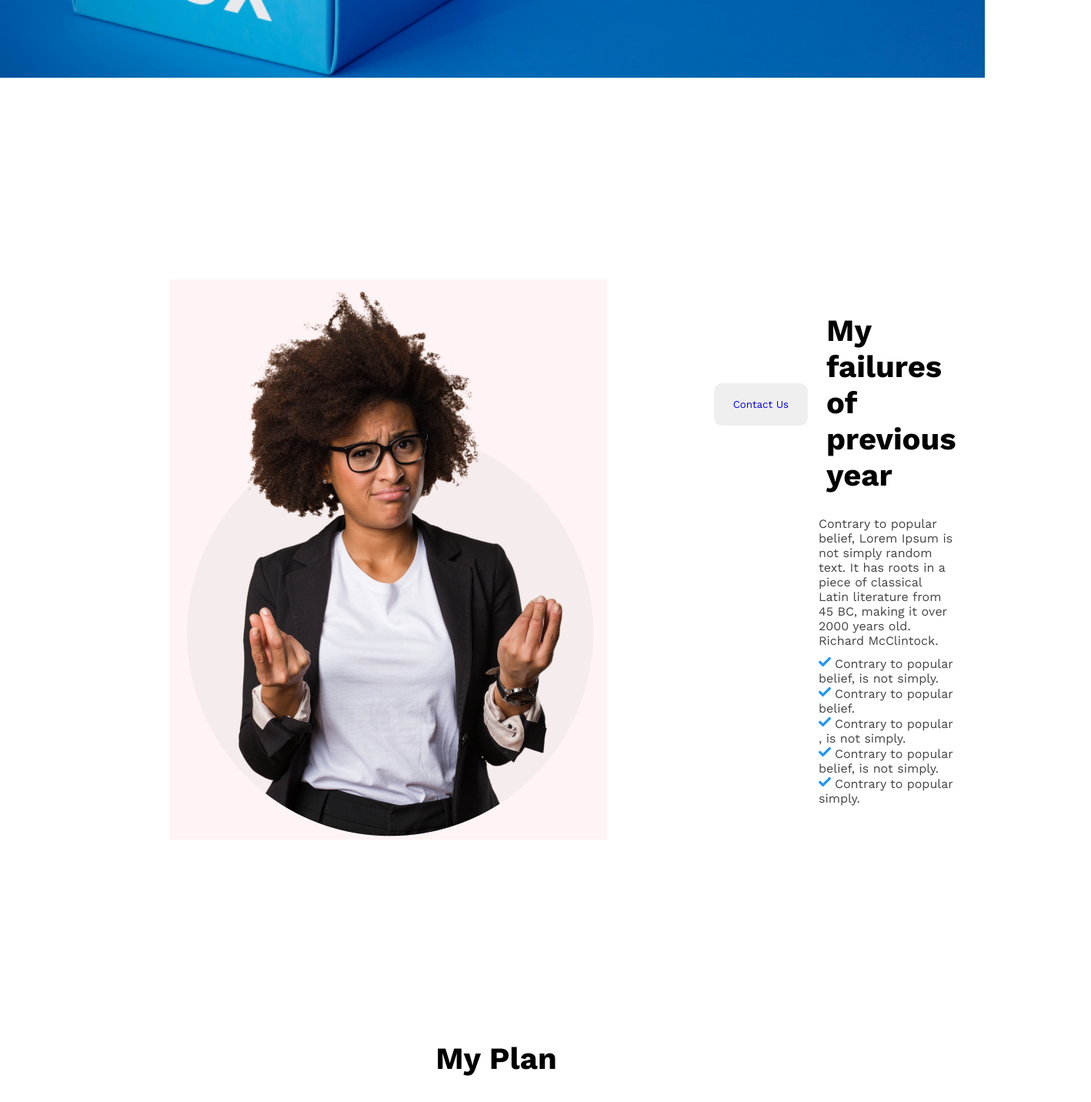
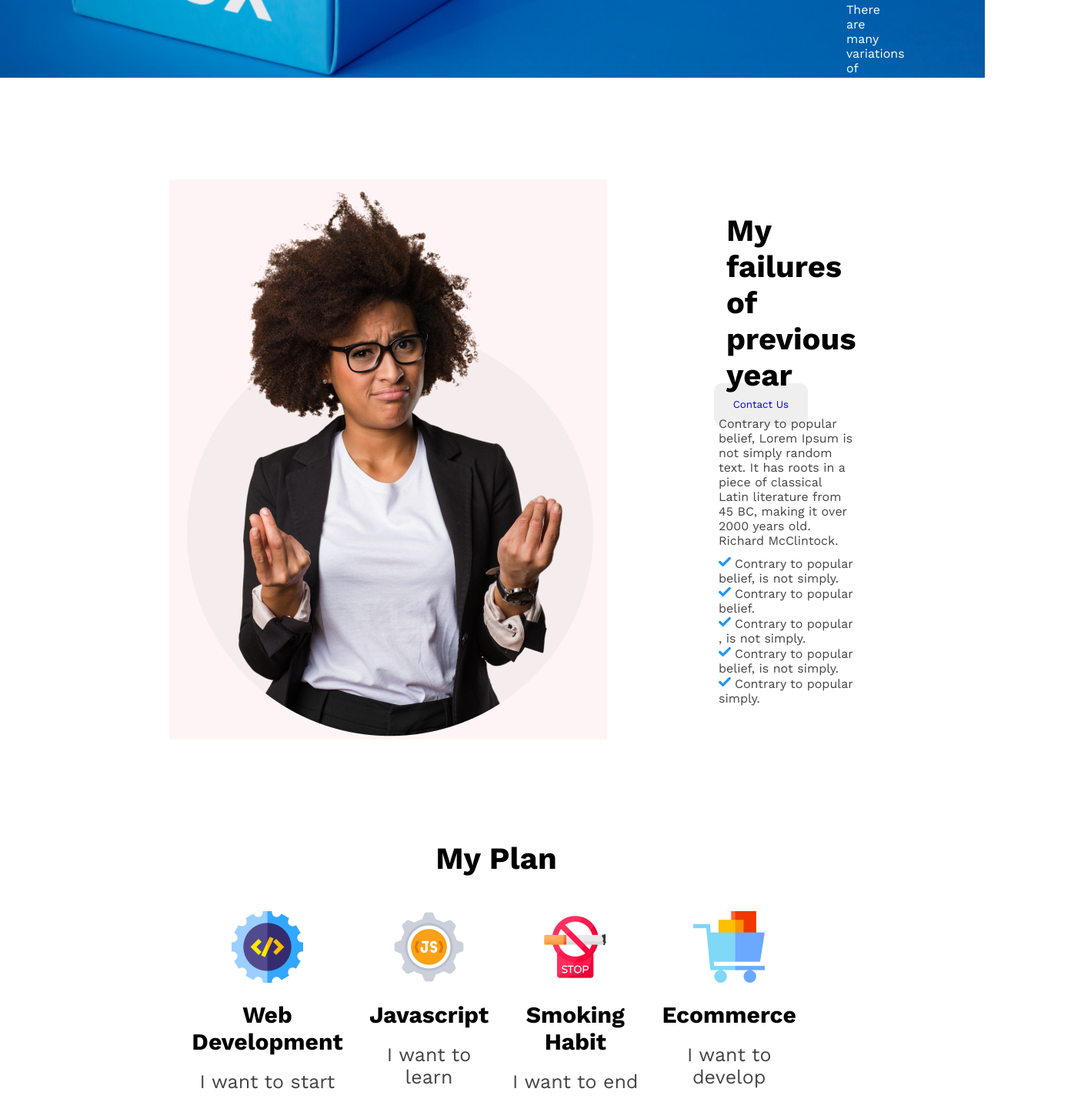
Before and after one commit to ronymi/assignment-1, a plain HTML site: page index.html in a window 1280 px wide. Shown: the part 873-2305 px from the top of the page at 77% size, 1418 px wide, since content can reach past the window. Drawn offline with nearby package versions, Linux system fonts and the light colour scheme.

Commit message:
resizing

```diff
--- a/styles/style.css
+++ b/styles/style.css
@@ -40,7 +40,7 @@
   background-position: center;
 }
 .banner-container {
-  padding: 200px 230px 210px 900px;
+  padding: 200px 230px 210px 700px;
   text-align: right;
 }
 .banner-title {
@@ -72,14 +72,14 @@
 .failure-last-year {
   display: flex;
   justify-content: space-between;
-  margin: 130px 320px 130px 220px;
+  margin: 130px 200px 130px 220px;
   align-items: center;
 }
 .failure-img {
   background-color: #fff4f5;
 }
 .failure-container {
-  padding: 175px;
+  padding: 45px;
   margin-left: 100px;
 }
 .failure-title {
@@ -111,10 +111,10 @@
   display: flex;
   text-align: center;
   justify-content: space-between;
-  padding: 0 250px;
+  padding: 0 230px;
 }
 .plan-item {
-  margin: 40px;
+  margin: 15px;
 }
 .plan-item img {
   padding-bottom: 20px;
```
